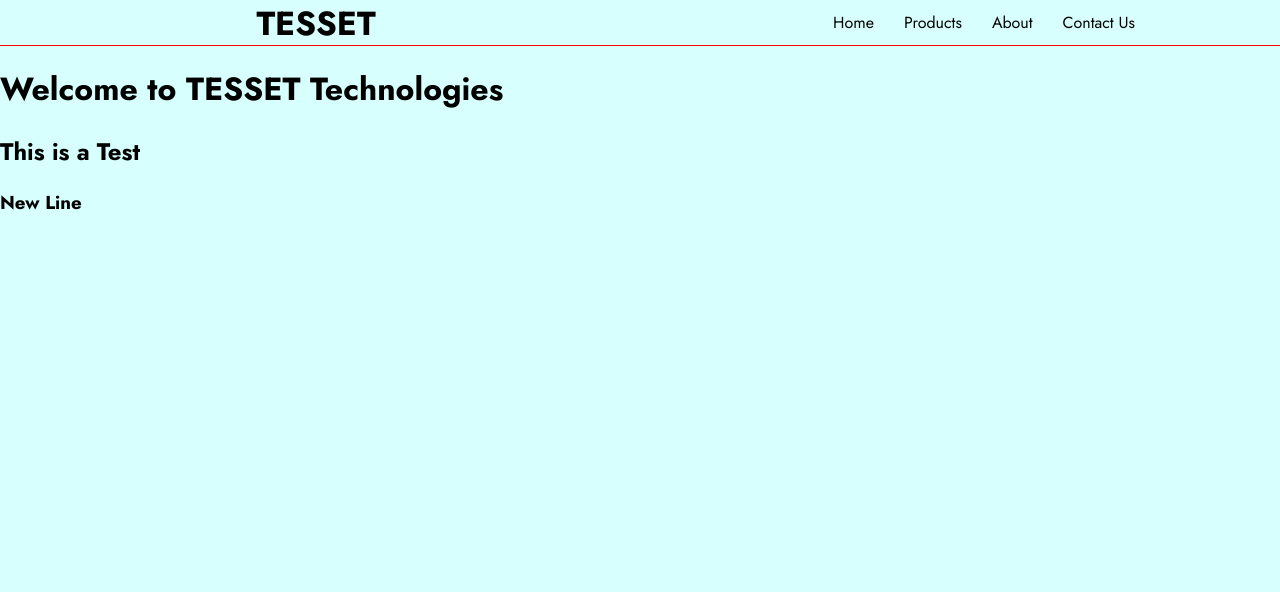
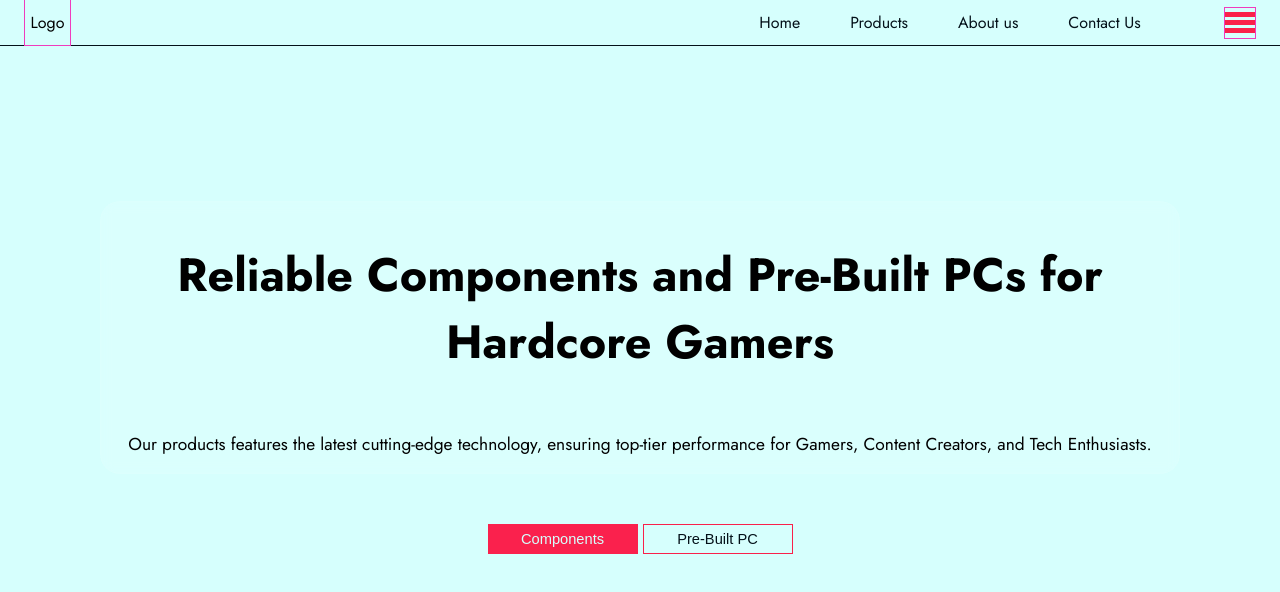
Before and after one commit to Aukijo/TesseT, a React (Create React App) app: page / in a window 1280 px wide. Shown: the top 592 px of the page. Built offline with nearby package versions, Linux system fonts and the light colour scheme; a web font is replaced by a local one.

Commit message:
Major Change

```diff
--- a/src/App.js
+++ b/src/App.js
@@ -1,15 +1,17 @@
-import Header from './components/Header'
-import Landing from './components/Landing';
+import LandingPage from './components/LandingPage'
+import Navbar from './components/Navbar';
+
 
 function App() {
   return (
     <div className="App">
       <header>
-        <div className='container'>
-          <Header></Header>
-        </div>
+        <Navbar/>
       </header>
-      <Landing/>
+      <section id='landing-contents'>
+        <LandingPage/>
+      </section>
+
     </div>
   );
 }
--- a/src/components/Header.jsx
+++ /dev/null
@@ -1,58 +0,0 @@
-import React, { useState } from 'react'
-import header_style from '../modules/Header.module.css'
-import show from '../resources/ProfileOpen.svg'
-import hide from '../resources/ProfileClose.svg'
-import Links from './Links'
-
-export default function Header() {
-  const [shown,setShown] = useState(true);
-  const [icon,setIcon] = useState(show);
-
-  const [showMenu,setShowMenu] = useState(header_style.nav_menu_close)
-  const buttonChange =()=>{
-   setIcon(icon === show ? hide:show)
-   setShowMenu(showMenu === header_style.nav_menu_close ? header_style.nav_menu_open:header_style.nav_menu_close)
-  }
-
-  return (
-
-
-    <div>
-      <div className={header_style.navbar}>
-        <div className={header_style.nav_cont1}>
-          <div className={header_style.nav_logo}>
-            <h1 className={header_style.brand_name}>TESSET</h1>
-          </div>
-        </div>
-        <div className={header_style.nav_cont2}>
-
-        </div>
-        <div className={header_style.nav_cont3}>
-          <ul className={header_style.nav_links}>
-            <li className={header_style.links}>
-              Home
-            </li>
-            <li className={header_style.links}>
-              Products
-            </li>
-            <li className={header_style.links}>
-              About
-            </li>
-            <li className={header_style.links}>
-              Contact Us
-            </li>
-          </ul>
-
-          <button onClick={buttonChange} className={header_style.show_button}>
-            <img className={header_style.show_link} src={icon} alt={shown ? "Hidden":"Shown"} />
-          </button>
-
-        </div>
-      </div>
-
-      <div className={showMenu}>
-          <Links/>
-        </div>
-    </div>
-  )
-}
--- a/src/components/Landing.jsx
+++ /dev/null
@@ -1,14 +0,0 @@
-import React from 'react'
-import landing_style  from '../modules/Landing.module.css'
-import explodedView from '../resources/ExplodedView.png'
-import Links from './Links'
-
-export default function Landing() {
-  return (
-    <div>
-      <h1>Welcome to TESSET Technologies</h1>
-      <h2>This is a Test</h2>
-      <h3>New Line</h3>
-    </div>
-  )
-}
--- /dev/null
+++ b/src/components/LandingPage.jsx
@@ -0,0 +1,29 @@
+import React from 'react'
+import style from '../modules/LandingPage.module.css'
+import showcase from '../resources/ExplodedView.png'
+export default function ContentHolder() {
+  return (
+    <div className={`${style.landing_content} container`}>
+
+        <div className={style.content1}>
+          <div className={style.phrase1}>
+            <h1> Reliable Components and Pre-Built PCs for Hardcore Gamers  </h1>
+          </div>
+          <div className={style.phrase2}>
+            <p>Our products features the latest cutting-edge technology, ensuring top-tier performance for Gamers, Content Creators, and Tech Enthusiasts.</p>
+          </div>
+        </div>
+        <div className={style.content2}>
+          <div className={style.actionButton}>
+            <button className={style.action1}>Components</button>
+          </div>
+          <div className={style.actionButton}>
+            <button className={style.action2}>Pre-Built PC</button>
+          </div>
+        </div>
+
+
+
+    </div>
+  )
+}
--- a/src/components/Links.jsx
+++ /dev/null
@@ -1,14 +0,0 @@
-import React from 'react'
-import links_style from '../modules/Links.module.css'
-export default function Links() {
-  return (
-    <div>
-        <div className={links_style.nav_links}>
-            <a href="/" className={links_style.links}>Home</a>
-            <a href="/" className={links_style.links}>Products</a>
-            <a href="/" className={links_style.links}>About</a>
-            <a href="/" className={links_style.links}>Contact Us</a>
-          </div>
-    </div>
-  )
-}
--- /dev/null
+++ b/src/components/Navbar.jsx
@@ -0,0 +1,34 @@
+import React from 'react'
+import style from '../modules/Navbar.module.css'
+
+export default function Navbar() {
+  return (
+    <div className={`${style.nav_content} container`}>
+      <div className={style.logo_cont}>
+        <div className={style.logo}>Logo</div>
+      </div>
+      <div className={style.links_cont}>
+        <ul className={style.link_menu}>
+          <li className={style.link_list}>
+            <a href="" className={style.link}>Home</a>
+          </li>
+          <li className={style.link_list}>
+            <a href="" className={style.link}>Products</a>
+          </li>
+          <li className={style.link_list}>
+            <a href="" className={style.link}>About us</a>
+          </li>
+          <li className={style.link_list}>
+            <a href="" className={style.link}>Contact Us</a>
+          </li>
+        </ul>
+        <div className={style.link_options}>
+          <div className={style.bar1}></div>
+          <div className={style.bar2}></div>
+          <div className={style.bar3}></div>
+        </div>
+      </div>
+
+    </div>
+  )
+}
--- a/src/index.css
+++ b/src/index.css
@@ -6,17 +6,11 @@
   --color-secondary: #041119;
   --color-accent1: #fa204a;
   --color-accent2: #211ef1;
-
+  --outline: .5px solid #f03bbd;
 }
 .container {
   width: min(1080px,95%);
   margin: 0 auto;
-}
-header {
-  display: flex;
-  justify-content: center;
-  align-items: center;
-  outline: 1px red solid;
 }
 body {
   margin: 0;
--- a/src/modules/Header.module.css
+++ /dev/null
@@ -1,78 +0,0 @@
-.navbar {
-
-    display: grid;
-    grid-template-columns: 1fr .5fr 1fr;
-}
-.nav_cont1,.nav_cont2,.nav_cont3 {
-    display: flex;
-    justify-content: center;
-    align-items: center;
-    height: 45px;
-}
-.nav_cont1 {
-
-}
-.nav_cont2 {
-}
-.nav_cont3 {
-
-
-}
-.brand_name {
-    font-size: 25pt;
-
-}
-
-.nav_links {
-    display: flex;
-    justify-content: center;
-    align-items: center;
-}
-.links {
-    list-style: none;
-    margin: 0 15px;
-
-}
-.show_link {
-    display: none;
-    width: 35px;
-    height: 35px;
-}
-.show_button {
-    display: none;
-}
-.nav_menu_close{
-    display: none;
-}
-/* /media query */
-
-@media only screen and (max-width: 700px) {
-    .navbar {
-        grid-template-columns: 1fr 1fr 1fr;
-    }
-    .links {
-        display: none;
-    }
-    .show_link {
-        display: flex;
-        width: 30px;
-        height: 30px;
-    }
-    .show_link:hover{
-        cursor: pointer;
-    }
-    .show_button {
-        display: flex;
-        outline: none;
-        border: none;
-        background: none;
-    }
-    .nav_menu_open{
-        position: fixed;
-        left: 0;
-        right: 15px;
-        z-index: 999;
-        display: flex;
-        justify-content: flex-end;
-    }
-}
--- /dev/null
+++ b/src/modules/LandingPage.module.css
@@ -0,0 +1,74 @@
+.landing_content {
+    height: 95vh;
+    display: flex;
+    justify-content: center;
+    align-items: center;
+    flex-direction: column;
+    /* outline: auto; */
+}
+.content1 {
+    margin-top: 45px;
+    display: flex;
+    align-items: center;
+    justify-content: center;
+    flex-direction: column;
+    border-radius: 20px;
+    background: rgba(255,255,255,0.1);
+    -webkit-backdrop-filter: blur(6px);
+    backdrop-filter: blur(6px);
+    border: 1px solid rgba(255,255,255,0.05);
+
+}
+.phrase1 , .phrase2 {
+    display: flex;
+    justify-content: center;
+    align-items: center;
+    flex-direction: column;
+}
+.content1 h1 {
+    font-size: 35pt;
+    text-align: center;
+}
+.content1 p {
+    font-size: 13pt;
+    text-align: center;
+}
+
+.content2 {
+    display: flex;
+    justify-content: center;
+    align-items: center;
+    flex-direction: row;
+    margin: 50px 0;
+    width: 100%;
+}
+.actionButton {
+    display: flex;
+    justify-content: center;
+    align-items: center;
+    width: 155px;
+}
+.content2 button:hover {
+    cursor: pointer;
+
+    box-shadow: 6px 3px 22px -9px rgba(250,33,77,0.75);
+    -webkit-box-shadow: 6px 3px 22px -9px rgba(250,33,77,0.75);
+    -moz-box-shadow: 6px 3px 22px -9px rgba(250,33,77,0.75);
+}
+.action1 {
+    background-color: #fa214d;
+    color: var(--color-dominant);
+    border: none;
+    width: 150px;
+    height: 30px;
+    font-size: 11pt;
+
+}
+.action2 {
+    border:1px solid var(--color-accent1);
+    color: var(--color-secondary);
+    background: none;
+    width: 150px;
+    height: 30px;
+    font-size: 11pt;
+}
--- a/src/modules/Links.module.css
+++ /dev/null
@@ -1,16 +0,0 @@
-.nav_links {
-    width: 150px;
-
-}
-.links {
-
-    display: flex;
-    background-color: var(--color-accent2);
-    justify-content: center;
-    align-items: center;
-    height: 45px;
-    text-decoration: none;
-    color: var(--color-secondary);
-    margin: 10px 0px;
-    color: var(--color-dominant);
-}
--- /dev/null
+++ b/src/modules/Navbar.module.css
@@ -0,0 +1,63 @@
+.nav_content {
+    display: flex;
+    justify-content: space-between;
+    align-items: center;
+    position: fixed;
+    top: 0;
+    left: 0;
+    width: 100%;
+    z-index: 999;
+    border-bottom: 1px solid var(--color-secondary);
+    background-color: var(--color-dominant);
+}
+.logo_cont , .links_cont {
+    margin: 0 25px;
+
+}
+.logo {
+    width: 45px;
+    height: 45px;
+    outline: var(--outline);
+    display: flex;
+    justify-content: center;
+    align-items: center;
+}
+.links_cont {
+    display: flex;
+    justify-content: center;
+    align-items: center;
+}
+.link_menu {
+    list-style-type: none;
+    display: flex;
+    justify-content: center;
+    align-items: center;
+    height: 45px;
+    width: 550px;
+
+    margin: 0;
+    padding: 0;
+}
+.link_list{
+    list-style: none;
+}
+.link {
+    margin: 0 25px;
+    text-decoration: none;
+    color: var(--color-secondary)
+}
+.link_options{
+    display: flex;
+    flex-direction: column;
+    justify-content: center;
+    align-items: center;
+    height: 30px;
+    width: 30px;
+    outline: var(--outline);
+}
+.bar1,.bar2,.bar3 {
+    width: 30px;
+    height: 5px;
+    background-color: var(--color-accent1);
+    margin: 1.5px 0px;
+}
```
Also changed, not shown: src/modules/Landing.module.css (deleted), src/resources/ProfileAsset 1.svg (deleted), src/resources/ProfileAsset 3.svg (deleted).
